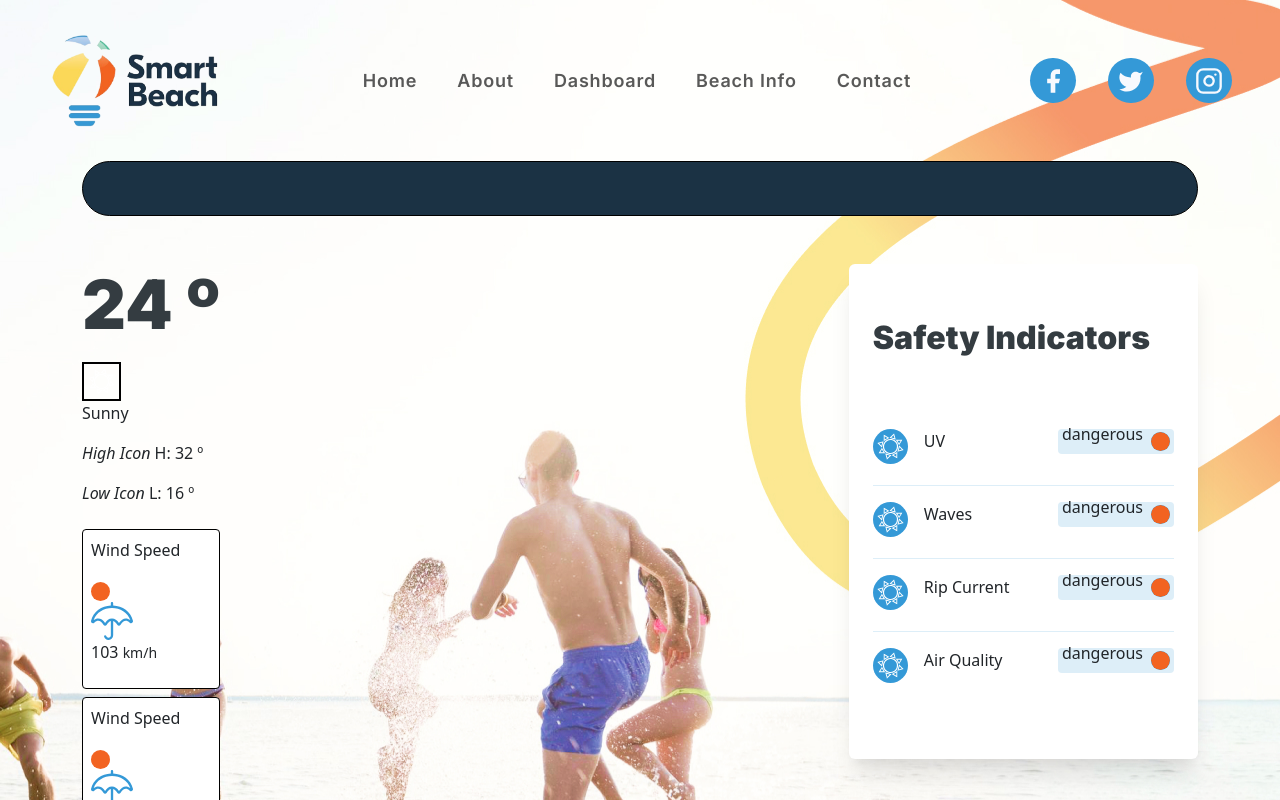
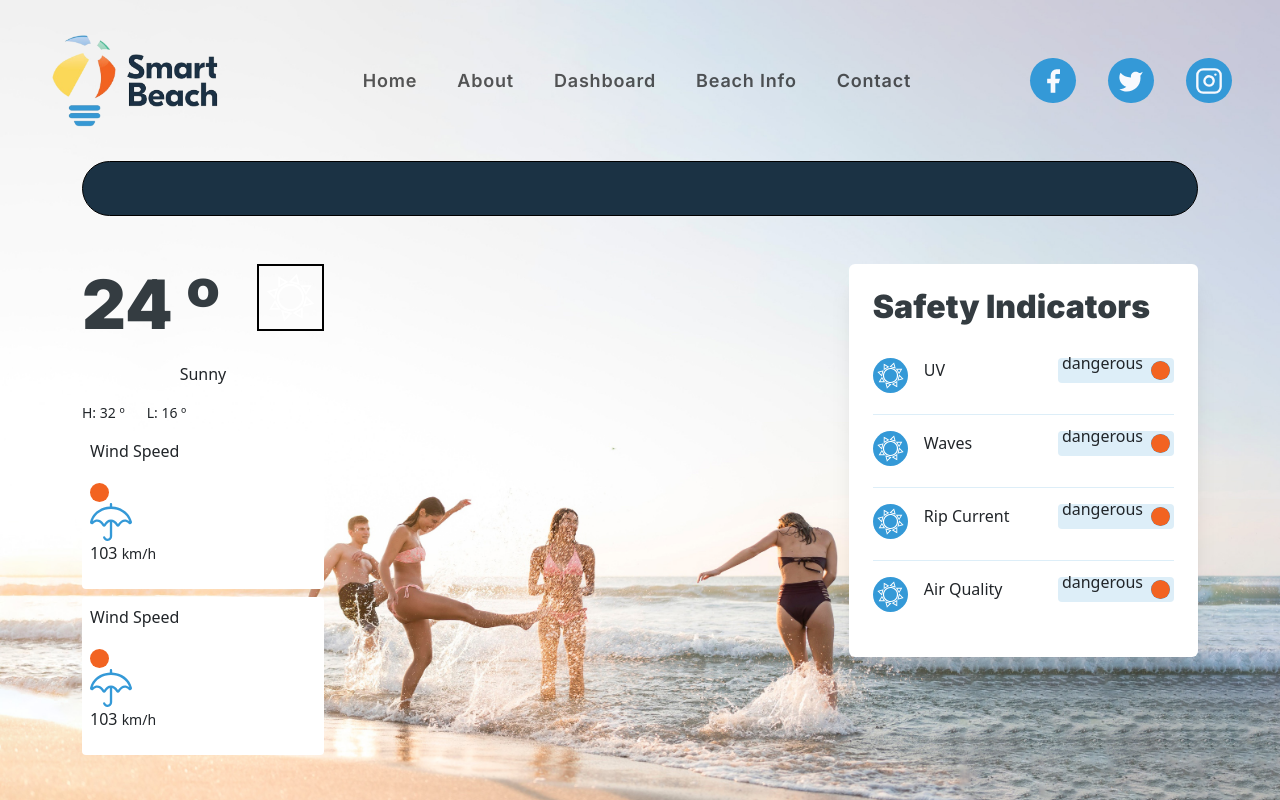
Before and after one commit to C-Blouin/SmartBeach, a React (Vite) app: page /dashboard in a window 1280 px wide. Shown: the top 800 px of the page. Built offline with nearby package versions, Linux system fonts and the light colour scheme.

Commit message:
dashboard weather widget styles

```diff
--- a/src/css/App.css
+++ b/src/css/App.css
@@ -1756,7 +1756,7 @@ footer>nav {
 
 /* dashboard page */
 .dashboard-wrapper {
-  background-image: url(../images/landing/hero/hero-desktop.jpg);
+  background-image: url(../images/dashboard/dashboard-desktop.jpg);
   background-size: cover;
   background-position: center;
   background-repeat: no-repeat;
@@ -1790,35 +1790,46 @@ footer>nav {
   background-color: var(--white);
   padding: 8px;
   border-radius: 4px;
-  border: 1px solid black;
-}
-
+}
 
 .weather-info>h1 {
   font-size: var(--desktop-h1);
 }
 
-.weather-info>img {
-  border: 2px black solid;
-}
-.tooltip-toggle{
-  border: 2px solid black;
+#weather-icon{
+  margin-left: 37px;
+  border: solid 2px black;
+}
+#dashboard-weather-label{
+  display: flex;
+  justify-content: space-around;
+}
+.weather-info{
+  display: flex;
+}
+.dashboard-temperature-wrapper{
+  display: flex;
+}
+
+.dashboard-temperature-wrapper > small:first-of-type{
+  margin-right: 22px;
 }
 .dashboard-safety-indicators-container {
   background-color: var(--white);
   box-shadow: var(--extra-large-shadow);
   display: flex;
   flex-direction: column;
-  justify-content: center;
-
   margin-top: 24px;
-  height: 495px;
+  height: max-content;
   border-radius: 6px;
   padding: 24px;
 }
+.dashboard-safety-indicators-container > span{
+  border: 1px solid beige;
+}
 .safety-indicators-top{
   display: flex;
-  margin-bottom: 40px;
+
 }
 .safety-indicators li {
   display: flex;
--- a/src/views/Dashboard.jsx
+++ b/src/views/Dashboard.jsx
@@ -19,15 +19,18 @@ function Dashboard() {
                 <h1>
                   <span id="temperature">24 º </span>
                 </h1>
-                <img src={sunVector} id="weather-icon" alt="sun-icon" />
-                <p>Sunny</p>
+                <img src={sunVector} width="67" height="67" id="weather-icon" alt="sun-icon" />
               </div>
-              <p>
-                <i>High Icon</i> H: <span id="high-temperature">32 º</span>
-              </p>
-              <p>
-                <i>Low Icon</i> L: <span id="low-temperature">16 º</span>
-              </p>
+              <p id="dashboard-weather-label">Sunny</p>
+              <div className="dashboard-temperature-wrapper">
+              <small>
+                <i></i> H: <span id="high-temperature">32 º</span>
+              </small>
+              <small>
+                <i></i> L: <span id="low-temperature">16 º</span>
+              </small>
+              </div>
+
             </article>
 
             {/* Sample markup for the data cards */}
```
Also changed, not shown: src/images/dashboard/dashboard-desktop.jpg (added).
